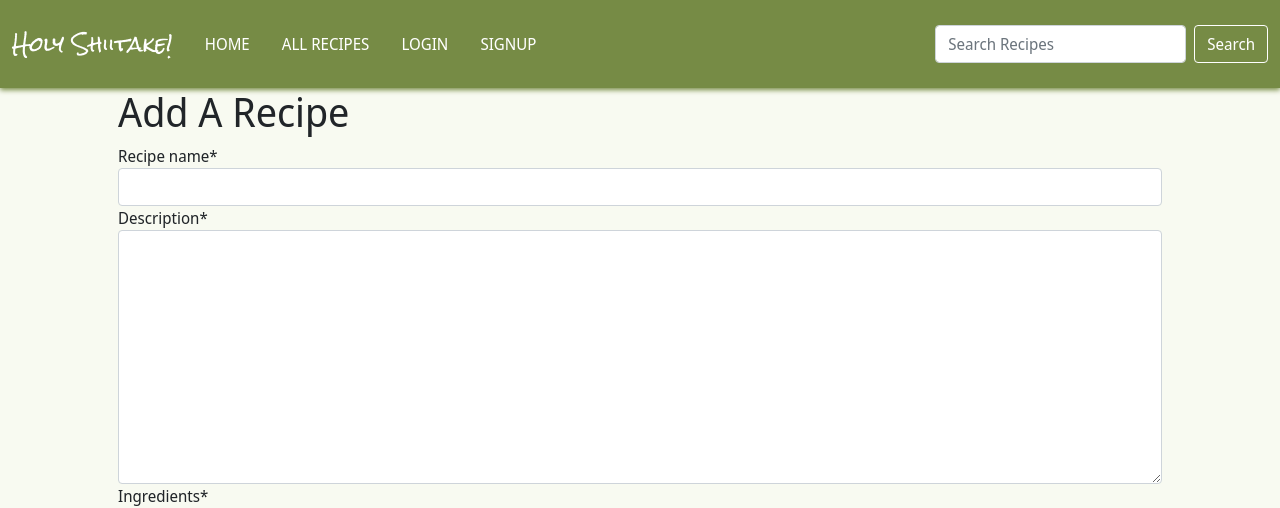
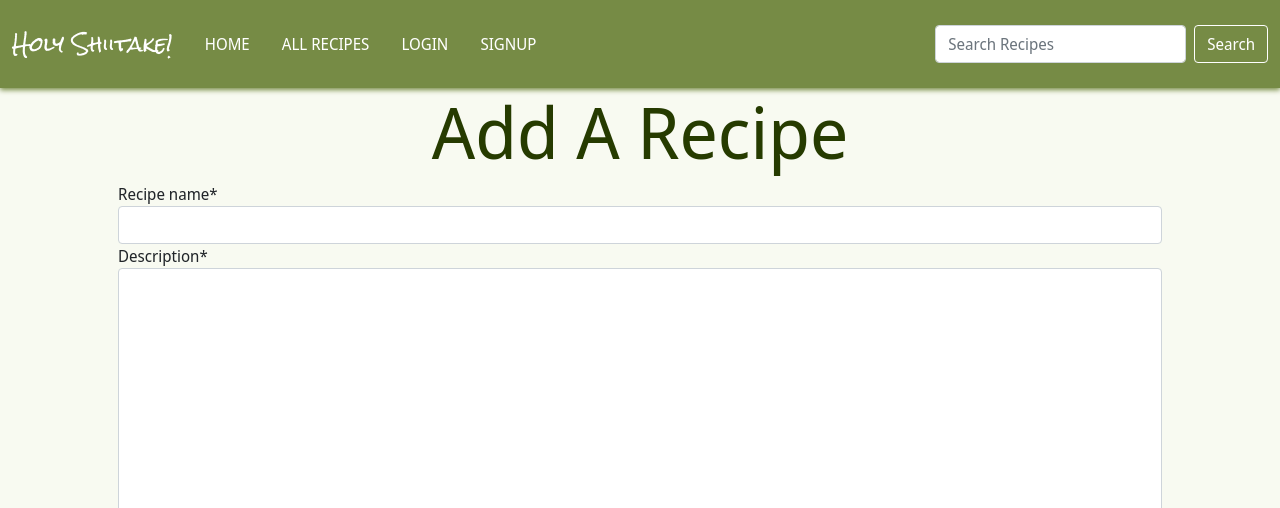
Before and after one commit to shellieD/holy-shiitake, a Django app: page /recipes/add in a window 1280 px wide. Shown: the top 508 px of the page. Run offline with Django 3.2, Linux system fonts and the light colour scheme; some libraries are stand-ins or nearby versions.

Commit message:
Add title class to page title.

```diff
--- a/templates/add_recipe.html
+++ b/templates/add_recipe.html
@@ -9,7 +9,7 @@
 <div class="container position-relative px-4 px-lg-5">
     <div class="row">
         <div class="col">
-        <h1>Add A Recipe</h1>
+        <h1 class="h3 display-2 text-center title">Add A Recipe</h1>
         <form method="post" class="recipe-form">
             {% csrf_token %}
             {{ form | crispy }}
```
